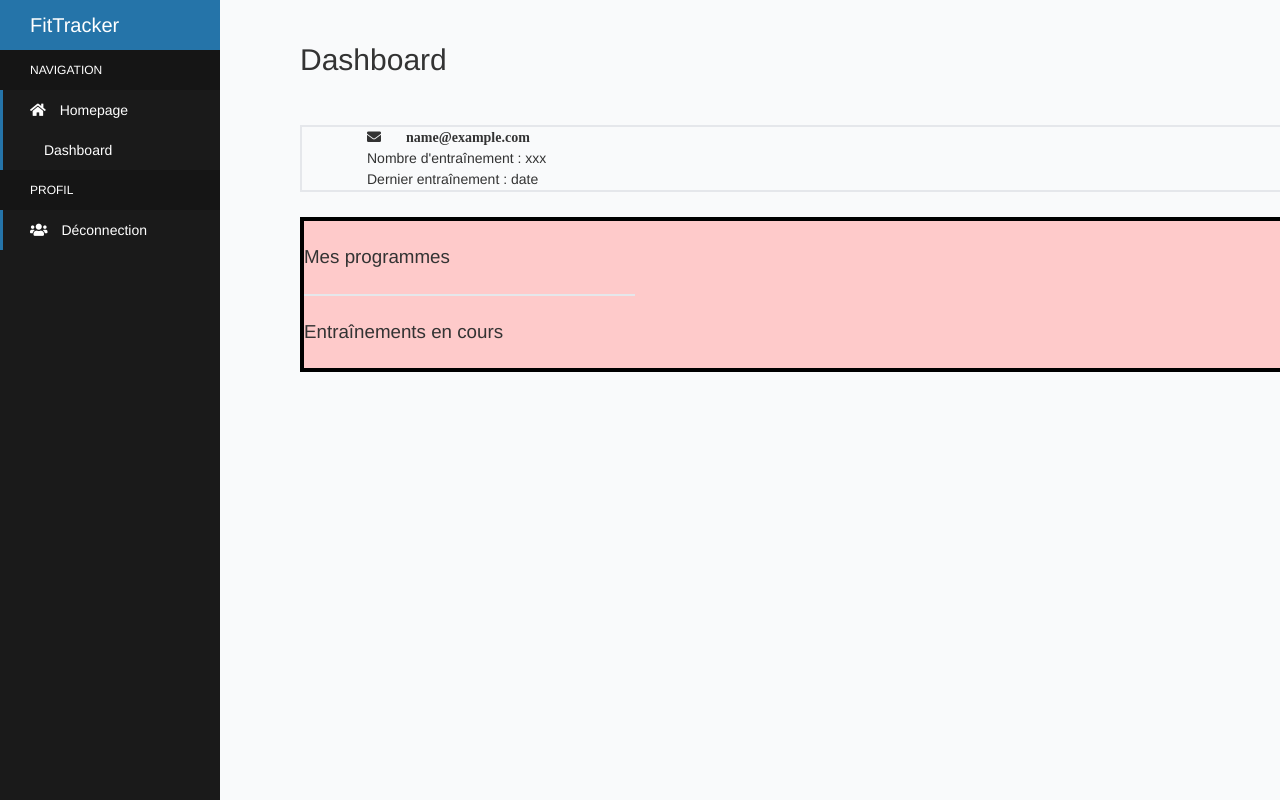
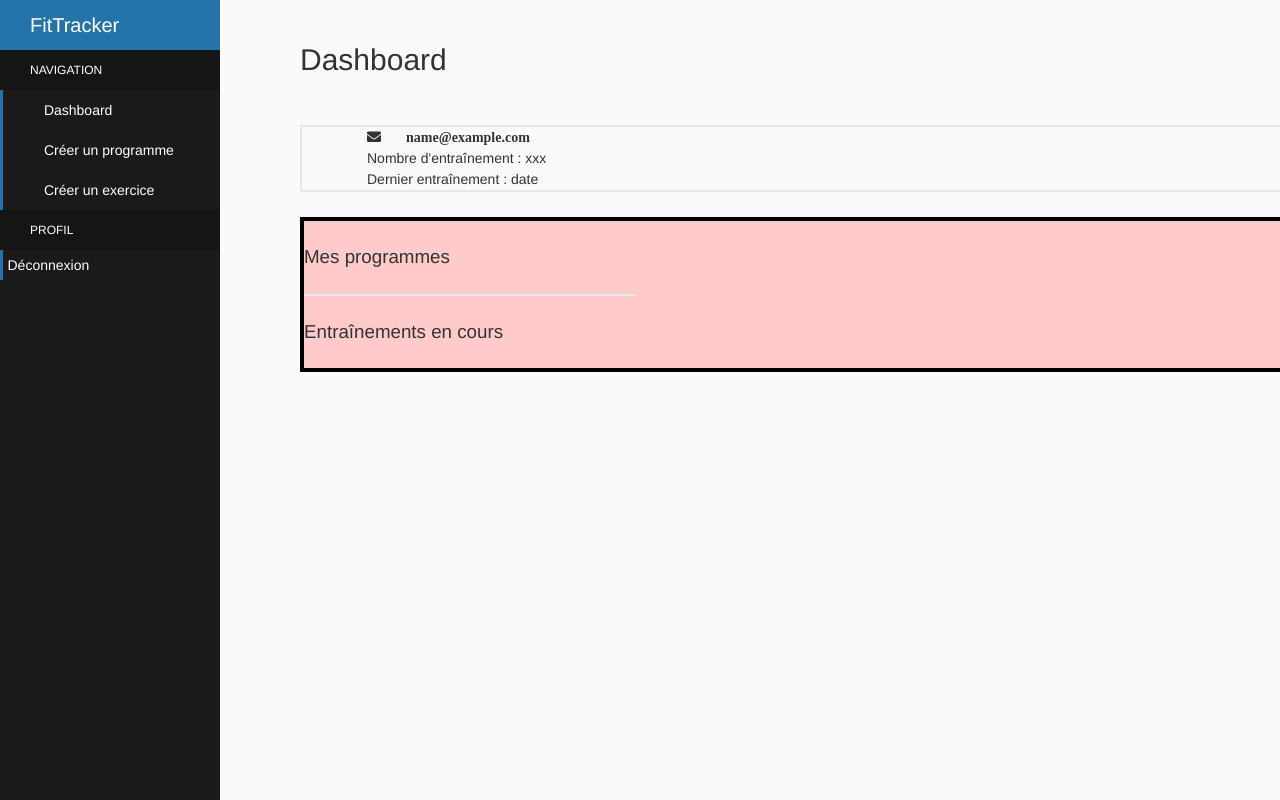
Before and after one commit to HE-Arc/FitTracker, a Django app: page /dashboard in a window 1280 px wide. Run offline with Django 4.2, Linux system fonts and the light colour scheme; the visitor is signed in with stand-in values (Sample User, id 1); data that the repository does not hold is empty; parts of the project's set-up code (start-up, migrations or seed data) failed here and were passed over; some libraries are stand-ins or nearby versions.

Commit message:
Fix logout button, add link in navbar, fix link to dashboard

```diff
--- a/fittrackerproject/fittrackerapp/templates/base_layout.html
+++ b/fittrackerproject/fittrackerapp/templates/base_layout.html
@@ -19,29 +19,39 @@
                 </div>
                 <ul class="sidebar-navigation">
                   <li class="header">Navigation</li>
+                  {% if user.is_authenticated %}
                   <li>
-                    <a href="dashboard">
-                      <i class="fa fa-home" aria-hidden="true"></i> Homepage
+                    <a href="{% url 'dashboard' %}">
+                      <i class="fa fa-tachometer" aria-hidden="true"></i> Dashboard
                     </a>
                   </li>
                   <li>
-                    <a href="dashboard">
-                      <i class="fa fa-tachometer" aria-hidden="true"></i> Dashboard
+                    <a href="{% url 'program' %}">
+                      <i class="fa fa-tachometer" aria-hidden="true"></i> Créer un programme
+                    </a>
+                  </li>
+                  <li>
+                    <a href="{% url 'exercise' %}">
+                      <i class="fa fa-tachometer" aria-hidden="true"></i> Créer un exercice
                     </a>
                   </li>
                   <li class="header">Profil</li>
-
-                  {% if user.is_authenticated %}
                   <li>
-                    <a href="logout">
-                      <i class="fa fa-users" aria-hidden="true"></i> Déconnection
-                    </a>
-                  </li>
+                    <form action="{% url 'logout' %}" method="post">
+                    {% csrf_token %}
+                    <button type="submit" class="block py-2 pr-4 pl-3 text-white rounded">Déconnexion</button>
+                    </form>
+                </li>
 
                   {% else %}
                   <li>
-                    <a href="register">
-                      <i class="fa fa-cog" aria-hidden="true"></i> Inscription
+                    <a href="{% url 'register' %}">
+                      <i class="fa fa-pen" aria-hidden="true"></i> Inscription
+                    </a>
+                  </li>
+                  <li>
+                    <a href="{% url 'login' %}">
+                      <i class="fa fa-cog" aria-hidden="true"></i> Connexion
                     </a>
                   </li>
                   {% endif %}
```
